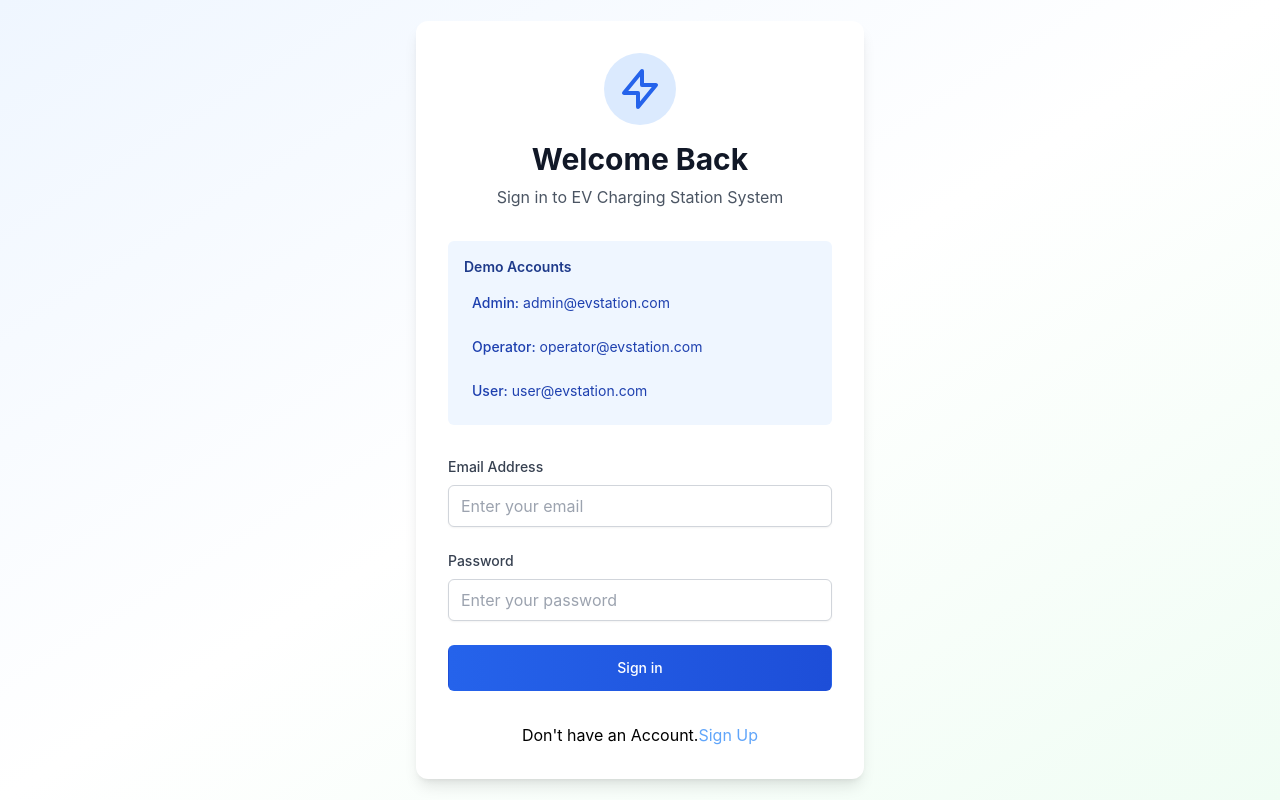
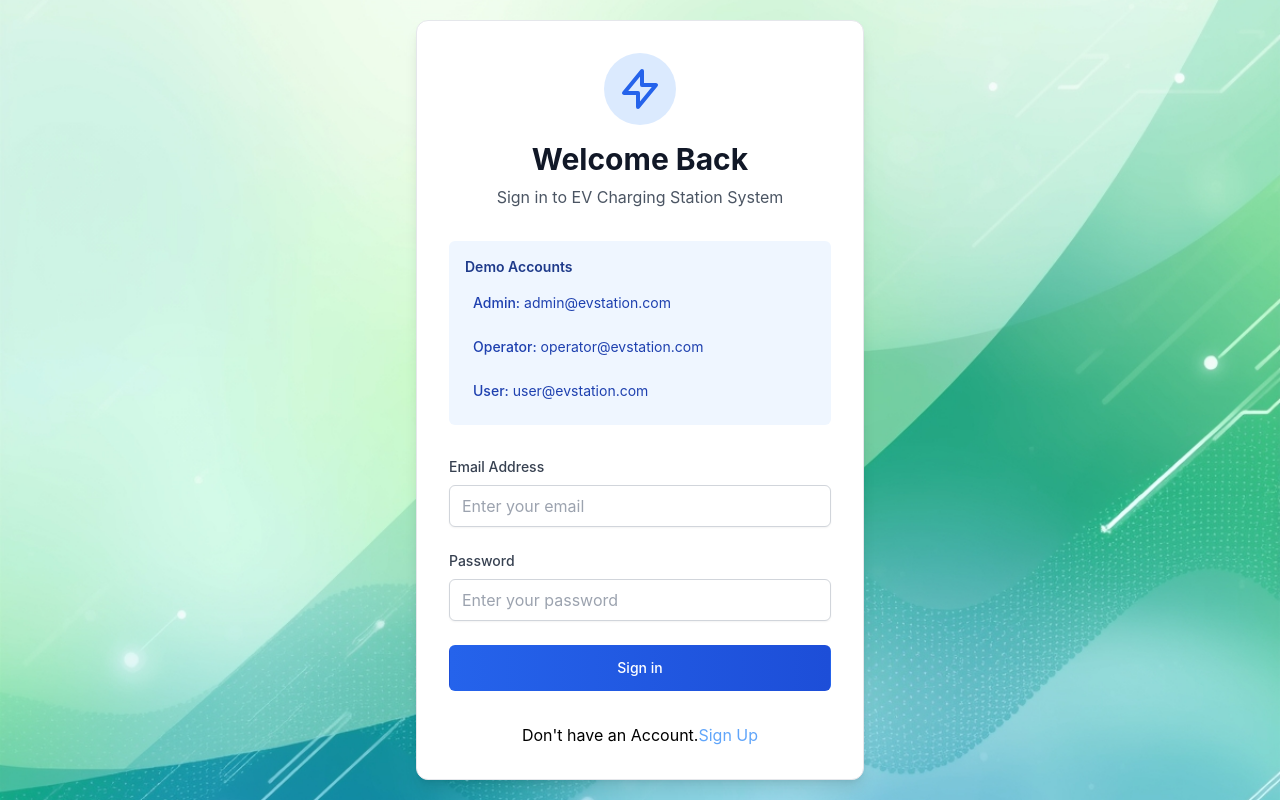
Before and after one commit to UdeeshaRukshan/EAD_Assignment, a React (Vite) app in the folder react-frontend/: page /login in a window 1280 px wide. Built offline with nearby package versions, Linux system fonts and the light colour scheme.

Commit message:
Add some background to the SignUp and Login

```diff
--- a/react-frontend/src/pages/LoginPage.tsx
+++ b/react-frontend/src/pages/LoginPage.tsx
@@ -41,8 +41,8 @@ const LoginPage: React.FC = () => {
   };
 
   return (
-    <div className="min-h-screen flex items-center justify-center bg-gradient-to-br from-blue-50 via-white to-green-50">
-      <div className="max-w-md w-full space-y-8 p-8 bg-white rounded-xl shadow-lg">
+    <div className="min-h-screen flex items-center justify-center bg-[url('/LoginBG.jpg')] bg-cover bg-center">
+      <div className="max-w-md w-full space-y-8 p-8 bg-white rounded-xl shadow-lg border ">
         <div className="text-center">
           <div className="flex justify-center mb-4">
             <div className="p-3 bg-blue-100 rounded-full">
--- a/react-frontend/src/pages/RegistrationPage.tsx
+++ b/react-frontend/src/pages/RegistrationPage.tsx
@@ -51,7 +51,7 @@ const RegisterPage: React.FC = () => {
   };
 
   return (
-    <div className="min-h-screen flex items-center justify-center bg-gradient-to-br from-green-50 via-white to-blue-50">
+    <div className="min-h-screen flex items-center justify-center bg-[url('/LoginBG.jpg')] bg-cover bg-center">
       <div className="max-w-md w-full space-y-8 p-8 bg-white rounded-xl shadow-lg">
         <div className="text-center">
           <div className="flex justify-center mb-4">
```
Also changed, not shown: react-frontend/public/LoginBG.jpg (added), 1 other file (tests, documents, lock files or other folders).
